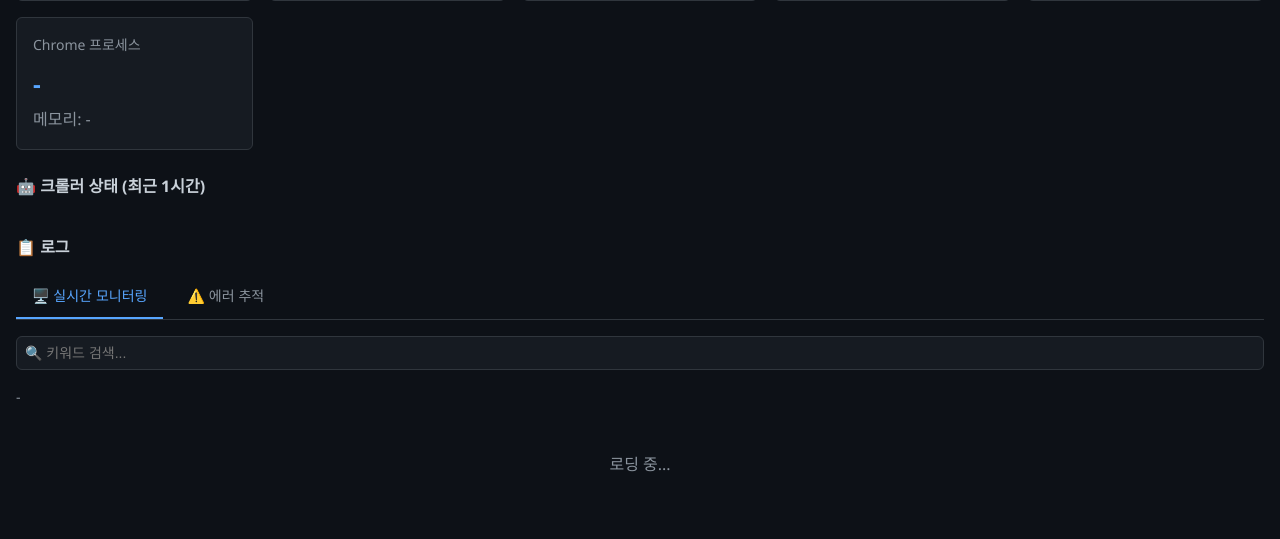
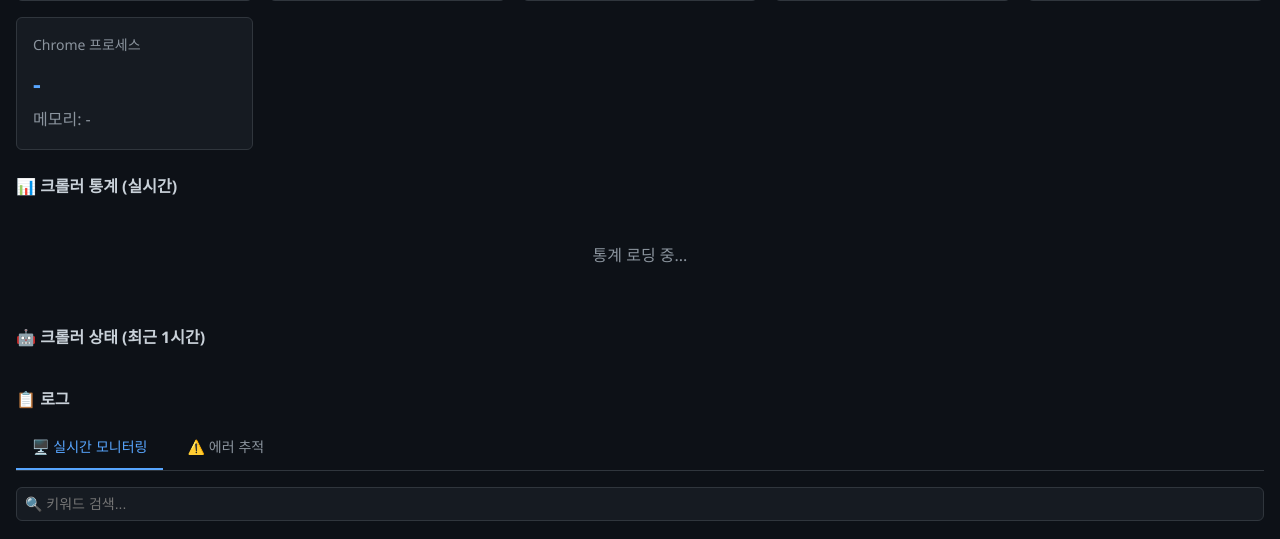
Before and after one commit to Jay-Hong/exchange-rate, a FastAPI app: template templates/admin.html in a window 1280 px wide. Shown: the part 212-751 px from the top of the page. Before the commit the page ends 684 px from the top, so only its background shows below. Run offline with FastAPI, Linux system fonts and the light colour scheme; the template is opened without the code that fills it, so the values that code supplies are empty.

Commit message:
feat: admin 페이지에 크롤러 통계 시각화 추가
- 크롤러별 성공률, 평균 소요 시간, 성공 횟수 실시간 표시
- 30초마다 자동 새로고침 (기존 dashboard와 동일)
- 성공률에 따른 색상 표시
  - 80% 미만: 빨강 (error)
  - 95% 미만: 노랑 (warning)
  - 95% 이상: 파랑 (정상)
- 카드 그리드 레이아웃으로 깔끔한 표시

with [Claude Code] 🤖

```diff
--- a/templates/admin.html
+++ b/templates/admin.html
@@ -460,6 +460,13 @@
             </div>
         </div>
 
+        <!-- 크롤러 통계 -->
+        <h2 class="section-title">📊 크롤러 통계 (실시간)</h2>
+        <div class="dashboard-grid" id="crawler-stats-grid">
+            <!-- 동적 생성 -->
+            <div class="loading">통계 로딩 중...</div>
+        </div>
+
         <!-- 크롤러 상태 -->
         <h2 class="section-title">🤖 크롤러 상태 (최근 1시간)</h2>
         <div class="crawler-badges" id="crawler-badges">
@@ -659,6 +666,9 @@
                 // Chrome 프로세스 모니터링 (비동기 호출)
                 loadChromeMonitoring();
 
+                // 크롤러 통계 로드 (비동기 호출)
+                loadCrawlerStats();
+
                 // 크롤러 뱃지 업데이트
                 updateCrawlerBadges();
 
@@ -695,6 +705,53 @@
                 console.error('Chrome 모니터링 로드 실패:', err);
                 document.getElementById('chrome-count').textContent = 'N/A';
                 document.getElementById('chrome-memory').textContent = '메모리: N/A';
+            }
+        }
+
+        // ========================================
+        // 크롤러 통계 로드
+        // ========================================
+        async function loadCrawlerStats() {
+            try {
+                const res = await fetch('/admin/api/crawler/stats');
+                const stats = await res.json();
+
+                const container = document.getElementById('crawler-stats-grid');
+
+                // 통계가 없으면 메시지 표시
+                if (Object.keys(stats).length === 0) {
+                    container.innerHTML = '<div class="loading">아직 크롤러가 실행되지 않았습니다.</div>';
+                    return;
+                }
+
+                // 은행 순서대로 정렬하여 카드 생성
+                const sortedBanks = BANK_ORDER.filter(bank => stats[bank]);
+
+                container.innerHTML = sortedBanks.map(bank => {
+                    const stat = stats[bank];
+                    const successRate = stat.success_rate || 0;
+                    const avgDuration = stat.avg_duration || 0;
+
+                    // 성공률에 따른 카드 색상
+                    let cardClass = 'card';
+                    if (successRate < 80) {
+                        cardClass += ' error';
+                    } else if (successRate < 95) {
+                        cardClass += ' warning';
+                    }
+
+                    return `
+                        <div class="${cardClass}">
+                            <div class="card-label">${BANK_NAMES[bank]}</div>
+                            <div class="card-value">${successRate}%</div>
+                            <div class="card-subvalue">평균: ${avgDuration}초 | 성공: ${stat.success_count}회</div>
+                        </div>
+                    `;
+                }).join('');
+
+            } catch (err) {
+                console.error('크롤러 통계 로드 실패:', err);
+                document.getElementById('crawler-stats-grid').innerHTML = '<div class="loading">통계 로드 실패</div>';
             }
         }
 
```
